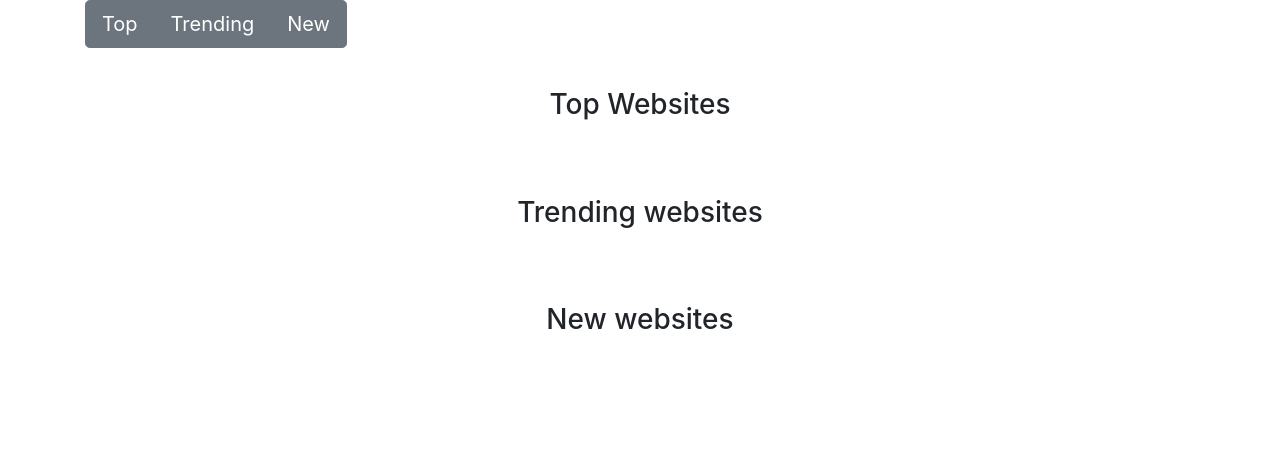
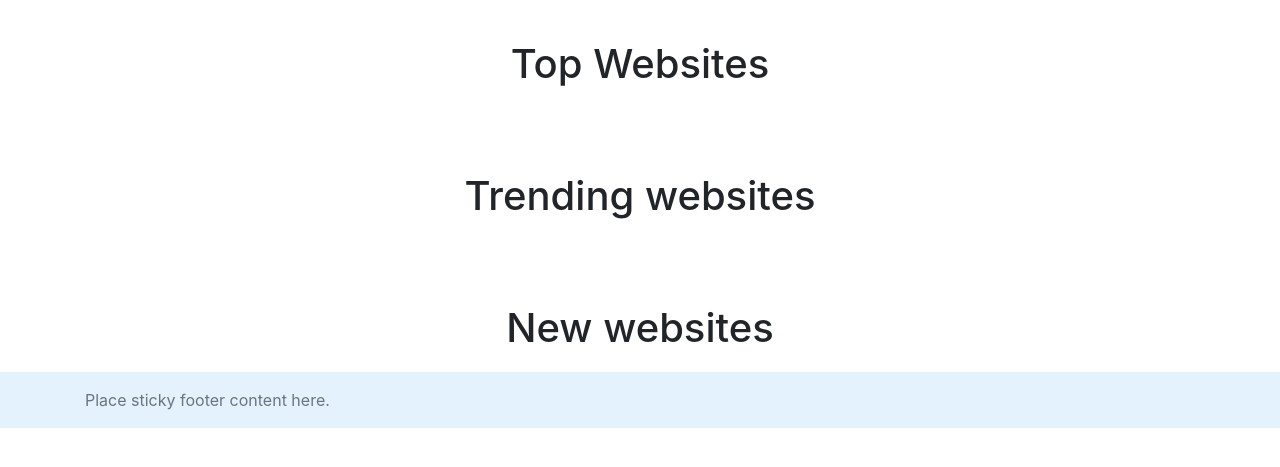
Before and after one commit to EerikSaksi/rate_my_rating, a Django app: page / in a window 1280 px wide. Shown: the part 56-523 px from the top of the page. Run offline with Django 3.2, Linux system fonts and the light colour scheme; data that the repository does not hold is empty; some libraries are stand-ins or nearby versions.

Commit message:
more style

```diff
--- a/static/css/global.css
+++ b/static/css/global.css
@@ -87,5 +87,8 @@
 .indexTitle{
     text-align: center;
     margin-top: 40px;
-    margin-bottom: 10px;
+    margin-bottom: 20px;
 }
+.footer{
+    background-color: #e3f2fd;
+}
--- a/templates/webapp/base.html
+++ b/templates/webapp/base.html
@@ -64,7 +64,14 @@
             {% endfor %}
             {% block body_block %}
             {% endblock %}
+
         </div>
+
+        <footer class="footer mt-auto py-3">
+            <div class="container">
+                <span class="text-muted">Place sticky footer content here.</span>
+            </div>
+        </footer>
 
         <script src="https://code.jquery.com/jquery-3.3.1.slim.min.js" integrity="sha384-q8i/X+965DzO0rT7abK41JStQIAqVgRVzpbzo5smXKp4YfRvH+8abtTE1Pi6jizo" crossorigin="anonymous"></script>
         <script src="https://code.jquery.com/jquery-3.3.1.min.js" integrity="sha256-FgpCb/KJQlLNfOu91ta32o/NMZxltwRo8QtmkMRdAu8=" crossorigin="anonymous"></script>
--- a/templates/webapp/index.html
+++ b/templates/webapp/index.html
@@ -1,23 +1,13 @@
-<!DOCTYPE html>
+{% extends 'webapp/base.html' %}
+{% load staticfiles %}
 
+{% block title_block %}
+    Home
+{% endblock %}
 
-<html>
-{% extends 'webapp/base.html' %}
-    {% block title_block %}
-        Home
-    {% endblock %}
+{% block body_block %}
 
-
-
-    {% block body_block %}
-
-        <div class="btn-group btn-group-lg" role="group" aria-label="slecter">
-            <button type="button" class="btn btn-secondary">Top</button>
-            <button type="button" class="btn btn-secondary">Trending</button>
-            <button type="button" class="btn btn-secondary">New</button>
-        </div>
-
-        <h3 class="indexTitle">Top Websites</h3>
+        <h1 class="indexTitle">Top Websites</h1>
 
         <div class="Top">
 
@@ -45,7 +35,7 @@
 
             <br>
 
-        <h3 class="indexTitle">Trending websites</h3>
+        <h1 class="indexTitle">Trending websites</h1>
 
         <div class="Trending">
 
@@ -74,7 +64,7 @@
 
         <br>
 
-        <h3 class="indexTitle">New websites</h3>
+        <h1 class="indexTitle">New websites</h1>
 
         <div class="New">
 
@@ -101,6 +91,4 @@
 
         </div>
 
-    {% endblock %}
-
-</html>
+{% endblock %}
```
